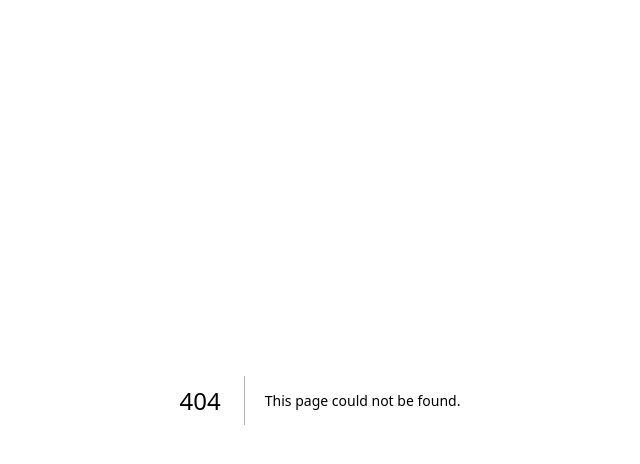
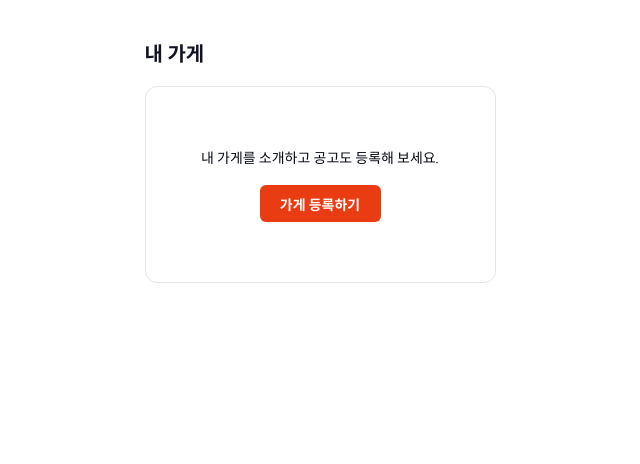
Before and after one commit to dkile/Julge, a Next.js app: page /shop/1 in a window 1280 px wide. Before the commit this address had no page. Shown: the top 464 px of the page, without its empty margins (320-960 px from the left). Built offline with nearby package versions, Linux system fonts and the light colour scheme.

Commit message:
feat: 사장님 가게 정보 없을 시, 가게 등록 이동 컴포넌트 구현

```diff
--- /dev/null
+++ b/src/components/shop/EmptyShopCard.tsx
@@ -0,0 +1,21 @@
+import Link from "next/link";
+
+export default function EmptyShopCard() {
+  return (
+    <div className="mx-auto flex w-[35.1rem] flex-col  gap-[1.6rem]  py-[4rem]">
+      <span className="text-[2rem] font-bold text-black">내 가게</span>
+      <div className="flex  flex-col items-center justify-center gap-[1.6rem] rounded-[12px] border-[1px] border-gray-20 px-[2.4rem] py-[6rem]">
+        <span className=" text-[1.4rem]  font-normal leading-[2.2rem]">
+          내 가게를 소개하고 공고도 등록해 보세요.
+        </span>
+        {/* href 링크 수정 예정  */}
+        <Link
+          className="inlineblock h-[3.7rem] w-[12.1rem] rounded-[6px] bg-primary px-[2rem] py-[1rem] text-center text-[1.4rem] font-bold leading-normal text-white"
+          href="/shop/register"
+        >
+          가게 등록하기
+        </Link>
+      </div>
+    </div>
+  );
+}
--- /dev/null
+++ b/src/pages/shop/[id].tsx
@@ -0,0 +1,7 @@
+import EmptyShopCard from "@/components/shop/EmptyShopCard";
+
+export default function Shop() {
+  const hasShopsInfo = false; // 기능 구현 전 임시 설정
+
+  return !hasShopsInfo && <EmptyShopCard />;
+}
```
